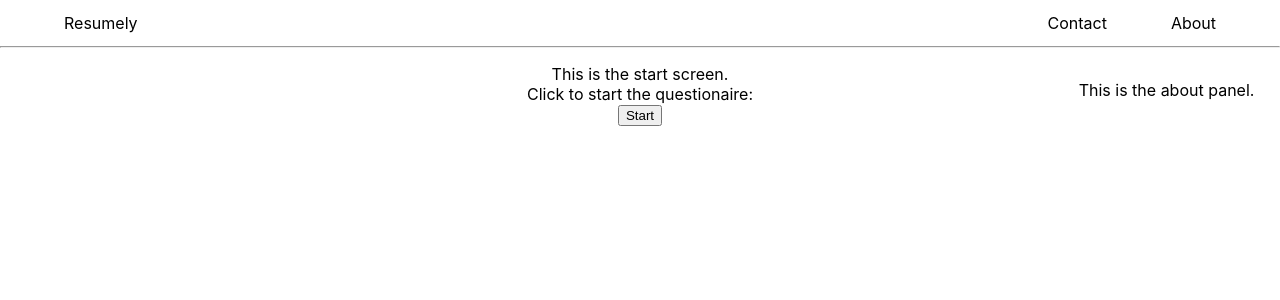
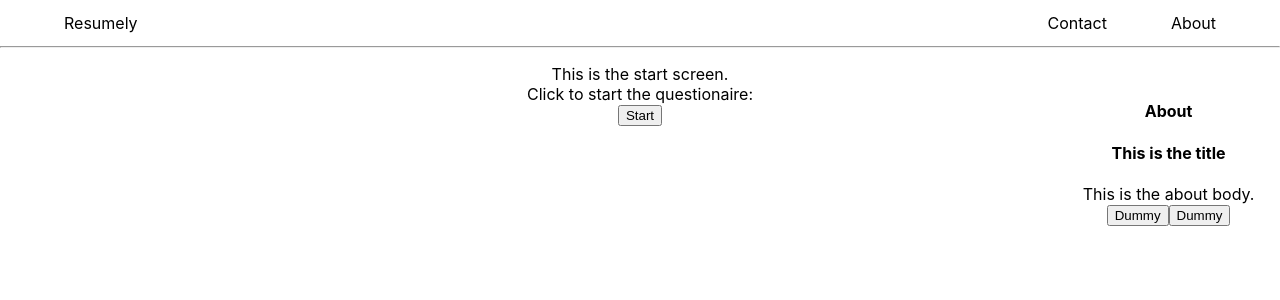
Before and after one commit to dillonvh/resumely, a React (Create React App) app in the folder client/: page / in a window 1280 px wide. Both pictures are taken after a click on the element "About". Shown: the top 300 px of the page. Built offline with nearby package versions, Linux system fonts and the light colour scheme.

Commit message:
Split about and contact panels into info panel and extract body text into about info and contact info components

```diff
--- a/client/package.json
+++ b/client/package.json
@@ -4,6 +4,7 @@
   "private": true,
   "dependencies": {
     "react": "^16.5.2",
+    "react-bootstrap": "^0.32.4",
     "react-dom": "^16.5.2",
     "react-scripts": "2.0.4"
   },
--- a/client/src/App.js
+++ b/client/src/App.js
@@ -1,8 +1,7 @@
 import React, { Component } from 'react';
 import Header from './components/header.js';
 import Builder from './components/builder/builder.js';
-import AboutPanel from './components/about-panel.js';
-import ContactPanel from './components/contact-panel.js';
+import InfoPanel from './components/info-panel.js';
 import './App.css';
 
 const panelStyle = {
@@ -44,8 +43,8 @@ class App extends Component {
           toggleContact={this.toggleContact}
         />
         <div style={panelStyle}>
-          {this.state.isAboutOpen ? <AboutPanel /> : null}
-          {this.state.isContactOpen ? <ContactPanel /> : null}
+          {this.state.isAboutOpen ? <InfoPanel isContact={false} /> : null}
+          {this.state.isContactOpen ? <InfoPanel isContact /> : null}
         </div>
         <Builder />
       </div>
--- /dev/null
+++ b/client/src/components/about-info.js
@@ -0,0 +1,26 @@
+import React, { Component } from 'react';
+import { Modal, Button } from 'react-bootstrap';
+
+class AboutPanel extends Component {
+  render() {
+    return (
+      <div className="static-modal">
+      <Modal.Dialog>
+        <Modal.Header>
+          <Modal.Title>This is the title</Modal.Title>
+        </Modal.Header>
+
+        <Modal.Body>This is the about body.</Modal.Body>
+
+        <Modal.Footer>
+          <Button>Dummy</Button>
+          <Button bsStyle="primary">Dummy</Button>
+        </Modal.Footer>
+
+      </Modal.Dialog>
+    </div>
+    );
+  }
+}
+
+export default AboutPanel;
--- a/client/src/components/about-panel.js
+++ /dev/null
@@ -1,13 +0,0 @@
-import React, { Component } from 'react';
-
-class AboutPanel extends Component {
-  render() {
-    return (
-      <div id="AboutPanel">
-        This is the about panel.
-      </div>
-    );
-  }
-}
-
-export default AboutPanel;
--- /dev/null
+++ b/client/src/components/contact-info.js
@@ -0,0 +1,26 @@
+import React, { Component } from 'react';
+import { Modal, Button } from 'react-bootstrap';
+
+class AboutPanel extends Component {
+  render() {
+    return (
+      <div className="static-modal">
+      <Modal.Dialog>
+        <Modal.Header>
+          <Modal.Title>This is the title</Modal.Title>
+        </Modal.Header>
+
+        <Modal.Body>This is the about body.</Modal.Body>
+
+        <Modal.Footer>
+          <Button>Dummy</Button>
+          <Button bsStyle="primary">Dummy</Button>
+        </Modal.Footer>
+
+      </Modal.Dialog>
+    </div>
+    );
+  }
+}
+
+export default AboutPanel;
--- a/client/src/components/contact-panel.js
+++ /dev/null
@@ -1,13 +0,0 @@
-import React, { Component } from 'react';
-
-class ContactPanel extends Component {
-  render() {
-    return (
-      <div id="ContactPanel">
-        This is the contact panel.
-      </div>
-    );
-  }
-}
-
-export default ContactPanel;
--- /dev/null
+++ b/client/src/components/info-panel.js
@@ -0,0 +1,23 @@
+import React, { Component } from 'react';
+import { Modal } from 'react-bootstrap';
+import ContactInfo from './contact-info';
+import AboutInfo from './about-info';
+
+class AboutPanel extends Component {
+  render() {
+    return (
+      <div className="static-modal">
+      <Modal.Dialog>
+        <Modal.Header>
+          <Modal.Title>
+            {this.props.isContact ? <span>Contact</span> : <span>About</span>}
+          </Modal.Title>
+        </Modal.Header>
+        {this.props.isContact ? <ContactInfo /> : <AboutInfo/>}
+      </Modal.Dialog>
+    </div>
+    );
+  }
+}
+
+export default AboutPanel;
```
Also changed, not shown: 1 other file (tests, documents, lock files or other folders).
